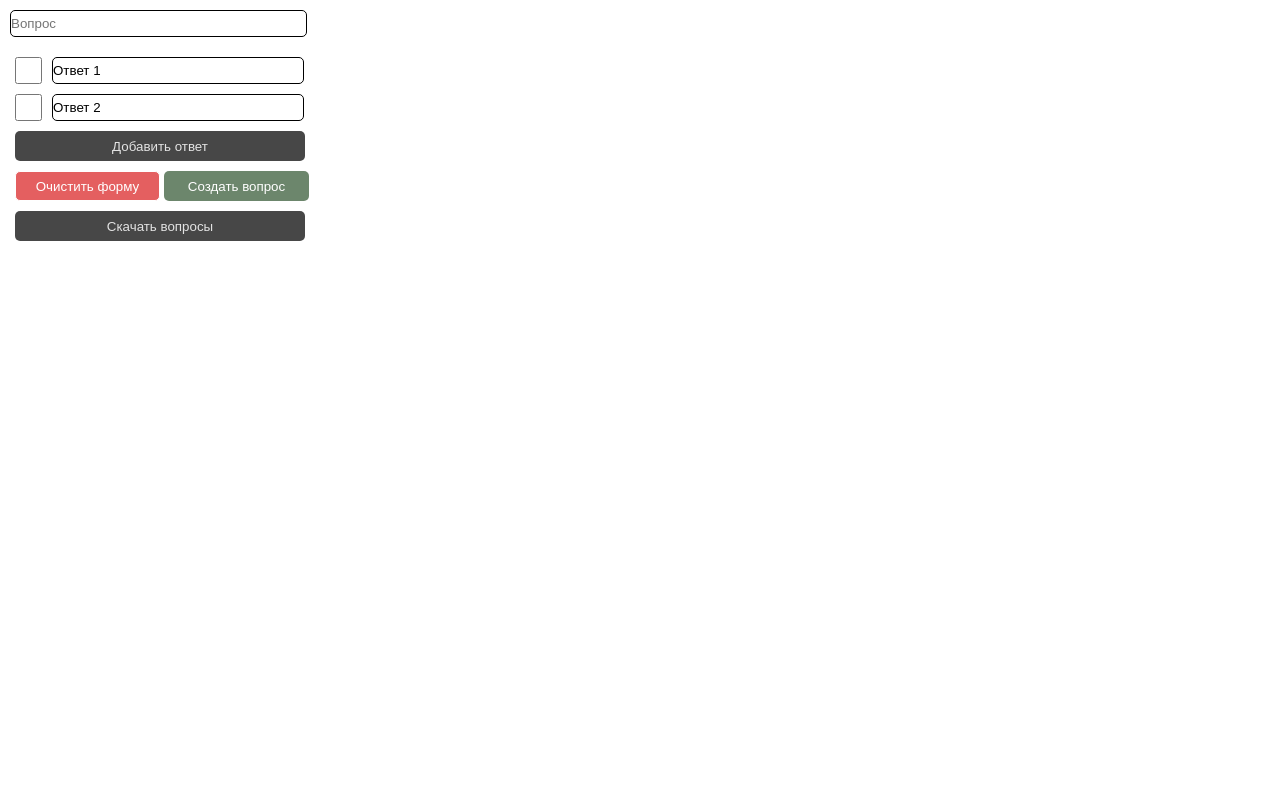
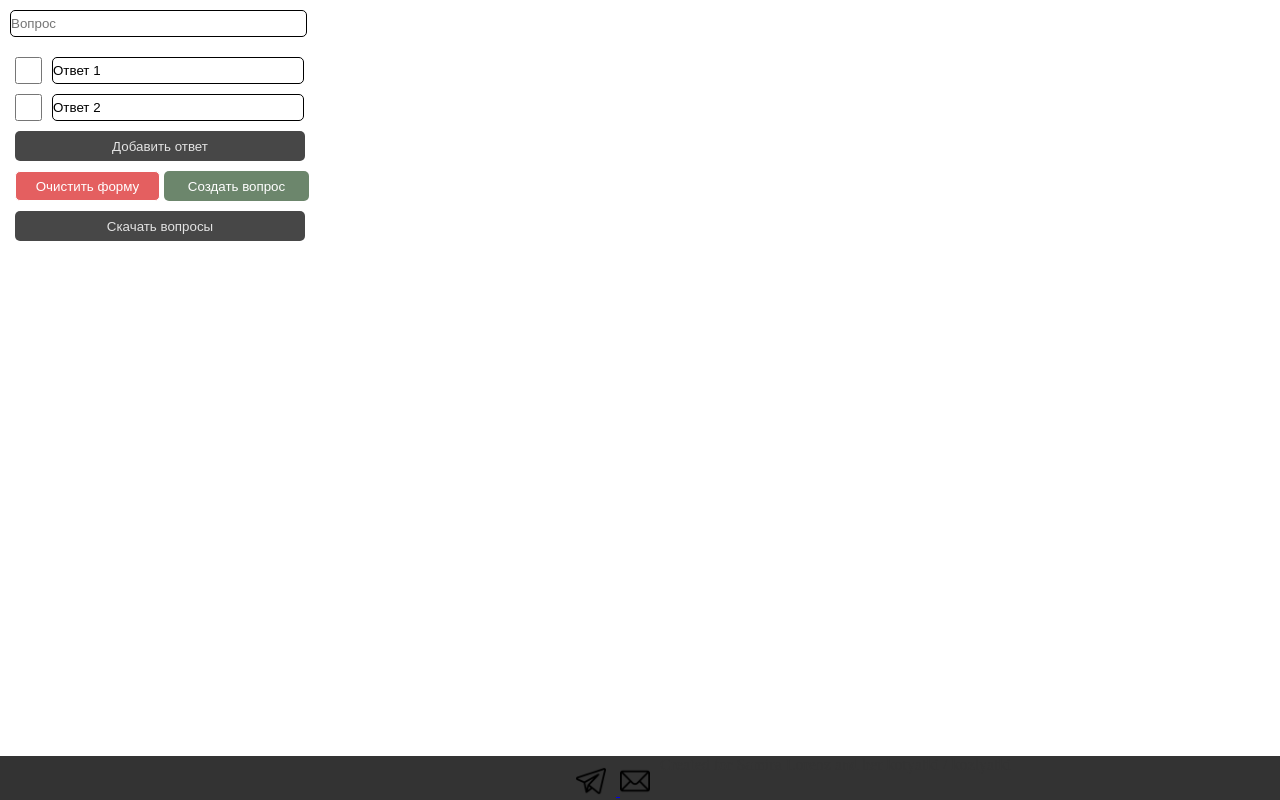
Before and after one commit to Klimzy/moodleProject, a plain HTML site: page index.html in a window 1280 px wide. Drawn offline with Linux system fonts and the light colour scheme.

Commit message:
-Added feedback area and smth with SaveButton, but I'm too lazy to do another commit

```diff
--- a/index.html
+++ b/index.html
@@ -37,13 +37,20 @@
       </div>
 
       <div class='buttonsBlock'>
-        <input id='saveMoodleFormatTasksButton'  type="button" value = 'Скачать вопросы'>
+        <input id='saveMoodleFormatTasksButton' type="button" value='Скачать вопросы'>
       </div>
 
 
     </main>
 
-    <footer class="footer"></footer>
+    <footer class="footer">
+      <div class='feedbackIconsBlock'>
+        <a href="https://t.me/I_Klimov"> <img class='feedbackIcon' src='resource/telegram.png'> </a>
+        <a href="mailto:igorklmov99@yandex.ru"><img class='feedbackIcon' src='resource/mail.png'></a>
+      </div>
+      <p>Created for Samira Lorenz and her kotyatki / kozlyatki</p>
+
+    </footer>
 
   </div>
 
```
